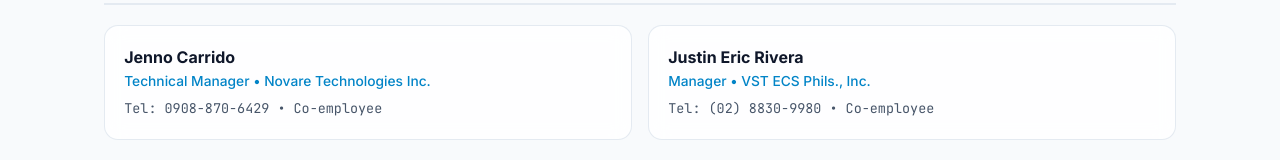
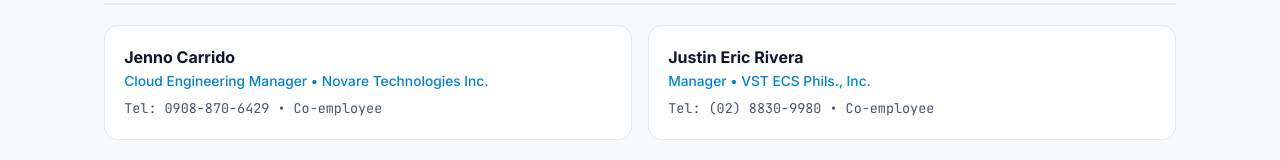
Before and after one commit to ohcumalleg27-svg/myprofile, a plain HTML site: page index.html in a window 1280 px wide. Shown: the part 4740-4900 px from the top of the page. Drawn offline with Linux system fonts and the light colour scheme.

```diff
--- a/index.html
+++ b/index.html
@@ -1755,7 +1755,7 @@
             <div class="ref-grid">
                 <div class="ref-card">
                     <div class="ref-name">Jenno Carrido</div>
-                    <div class="ref-role">Technical Manager &bull; Novare Technologies Inc.</div>
+                    <div class="ref-role">Cloud Engineering Manager &bull; Novare Technologies Inc.</div>
                     <div class="ref-meta">Tel: 0908-870-6429 &bull; Co-employee</div>
                 </div>
                 <div class="ref-card">
```
Also changed, not shown: 1 other file.
